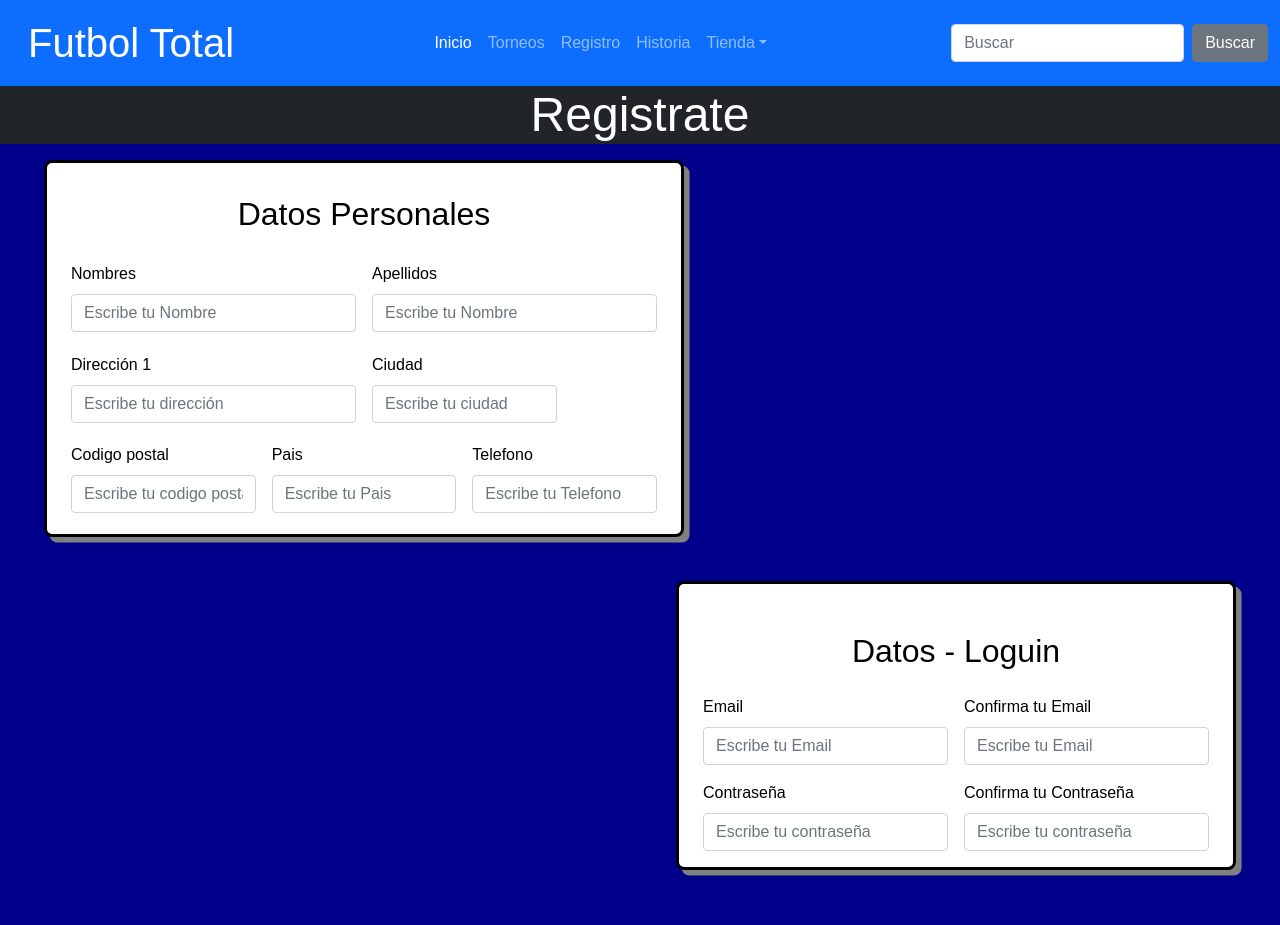
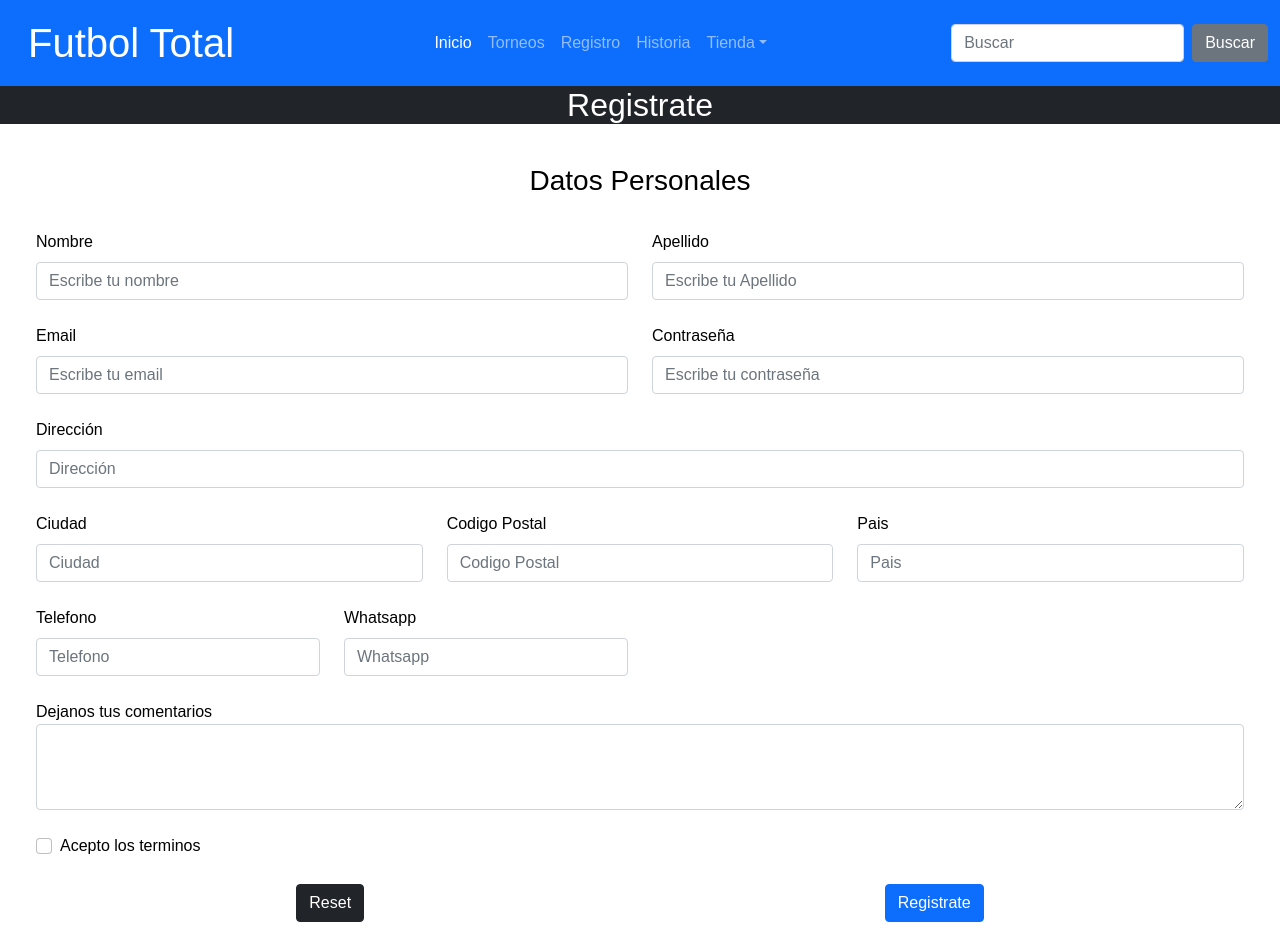
Before and after one commit to CarlosMorales23/futbol-total-morales, a website: page pages/registro.html in a window 1280 px wide. Shown: the top 925 px of the page. Drawn offline with nearby package versions, Linux system fonts and the light colour scheme.

Commit message:
tercera entrega parte 22

```diff
--- a/pages/registro.html
+++ b/pages/registro.html
@@ -76,87 +76,188 @@
     </header>
     <!------------------------FIN del Header-hecho con Boostrap------------------------------------>
 
+    <main>
 
-    <main>
-        <section class="formularios">
-            <div class="bg-dark text-white text-center">
-                <h2 class="subtitulo-principal">
-                    <div class="caja-subtitulo-principal bg-dark text-white h-25 text-center h2">
-                        <h2 class="subtitulo-principal m-0">Registrate</h2>
+        <div class="container-fluid bg-dark text-white text-center">
+            <h2 class="subtitulo-principal">
+                <div class="caja-subtitulo-principal bg-dark text-white h-25 text-center h2">
+                    <h2 class="subtitulo-principal m-0">Registrate</h2>
+                </div>
+            </h2>
+        </div>
+
+
+        <div class="container-fluid">
+            <form class="row g-4 p-4">
+
+                <h3>Datos Personales</h3>
+
+                <div class="col-sm-6">
+                    <label for="inputName" class="form-label">Nombre</label>
+                    <input type="text" class="form-control" id="inputName" placeholder="Escribe tu nombre">
+                </div>
+
+                <div class="col-sm-6">
+                    <label for="inputLastName" class="form-label">Apellido</label>
+                    <input type="text" class="form-control" id="inputLastName" placeholder="Escribe tu Apellido">
+                </div>
+
+                <div class="col-sm-6">
+                    <label for="emailInput" class="form-label">Email</label>
+                    <input type="email" class="form-control" id="emailInput" placeholder="Escribe tu email">
+                </div>
+
+                <div class="col-sm-6">
+                    <label for="inputPass" class="form-label">Contraseña</label>
+                    <input type="password" class="form-control" id="inputPass" placeholder="Escribe tu contraseña">
+                </div>
+
+                <div class="col-sm-12">
+                    <label for="inputAddress" class="form-label">Dirección</label>
+                    <input type="text" class="form-control" id="inputAddress" placeholder="Dirección">
+                </div>
+
+                <div class="col-sm-4">
+                    <label for="cityInput" class="form-label">Ciudad</label>
+                    <input type="text" class="form-control" id="cityInput" placeholder="Ciudad">
+                </div>
+
+                <div class="col-sm-4">
+                    <label for="postalCode" class="form-label">Codigo Postal</label>
+                    <input type="text" class="form-control" id="postalCode" placeholder="Codigo Postal">
+                </div>
+
+                <div class="col-4">
+                    <label for="countryInput" class="form-label">Pais</label>
+                    <input type="text" class="form-control" id="countryInput" placeholder="Pais">
+                </div>
+
+                <div class="col-sm-3">
+                    <label for="telephoneInput" class="form-label">Telefono</label>
+                    <input type="number" class="form-control" id="telephoneInput" placeholder="Telefono">
+                </div>
+
+                <div class="col-sm-3">
+                    <label for="whatsaapInput" class="form-label">Whatsapp</label>
+                    <input type="number" class="form-control" id="whatsaapInput" placeholder="Whatsapp">
+                </div>
+
+                <div class="form-group">
+                    <label for="exampleTextarea">Dejanos tus comentarios</label>
+                    <textarea class="form-control" id="exampleTextarea" rows="3"></textarea>
+                </div>
+
+                <div class="col-sm-6 d-flex">
+                    <div class="form-check">
+                        <input type="checkbox" class="form-check-input" id="checkTerms" placeholder="Ciudad">
+                        <label for="checkTerms" class="form-check-label">Acepto los terminos</label>
                     </div>
-                </h2>
-            </div>
+                </div>
+
+                <div class="col-12 d-flex justify-content-around mb-3">
+                    <button type="submit" class="btn btn-dark">Reset</button>
+                    <button type="submit" class="btn btn-primary">Registrate</button>
+                </div>
+
+            </form>
+        </div>
+
+
+
+
+
+
+
+
+
+
+
+
+
+
+
+
+
+
+
+
+
+
+
+
+
+
+        <!-- <section class="formularios">
+
 
             <div class="container-fluid datos-personales">
 
-                <form class="row g-3 d-flex justify-content-start">
+                <form class="row g-3 d-flex justify-content-md-start justify-content-center">
 
                     <div class="text-center">
                         <h3 class="col-12">Datos Personales</h3>
                     </div>
 
-                    <div class="col-6">
+                    <div class="col-sm-6">
                         <label for="nombre" class="form-label">Nombres</label>
                         <input type="text" class="form-control" id="nombre" placeholder="Escribe tu Nombre">
                     </div>
 
-                    <div class="col-6">
+                    <div class="col-sm-6">
                         <label for="apellido" class="form-label">Apellidos</label>
                         <input type="text" class="form-control" id="apellido" placeholder="Escribe tu Nombre">
                     </div>
 
-                    <div class="col-6">
+                    <div class="col-sm-6">
                         <label for="input-addres" class="form-label">Dirección 1</label>
                         <input type="text" class="form-control" id="input-addres" placeholder="Escribe tu dirección">
                     </div>
 
-                    <div class="col-4">
+                    <div class="col-sm-6">
                         <label for="city-addres" class="form-label">Ciudad</label>
                         <input type="text" class="form-control" id="city-addres" placeholder="Escribe tu ciudad">
                     </div>
 
-                    <div class="col-4">
+                    <div class="col-sm-6">
                         <label for="postalcode" class="form-label">Codigo postal</label>
                         <input type="text" class="form-control" id="code-postal" placeholder="Escribe tu codigo postal">
                     </div>
 
-                    <div class="col-4">
+                    <div class="col-sm-6">
                         <label for="country-input" class="form-label">Pais</label>
                         <input type="text" class="form-control" id="country-input" placeholder="Escribe tu Pais">
                     </div>
 
-                    <div class="col-4">
+                    <div class="col-sm-6">
                         <label for="country-input" class="form-label">Telefono</label>
                         <input type="number" class="form-control" id="country-input" placeholder="Escribe tu Telefono">
                     </div>
                 </form>
             </div>
 
-            <br>
+            <div class="container-fluid datos-loguin">
+                <form class="row g-3 d-flex justify-content-md-end justify-content-center">
 
-            <div class="container-fluid datos-loguin">
-                <form class="row g-3 d-flex flex-xs-wrap">
-
-                    <div class="col-12 text-center">
+                    <div class="col-md-12 text-center">
                         <h3 class="col">Datos - Loguin</h3>
                     </div>
 
-                    <div class="col-6">
+                    <div class="col-md-6">
                         <label for="email-input" class="form-label">Email</label>
                         <input type="email" class="form-control" id="email-input" placeholder="Escribe tu Email">
                     </div>
 
-                    <div class="col-6">
+                    <div class="col-md-6">
                         <label for="email-input" class="form-label">Confirma tu Email</label>
                         <input type="email" class="form-control" id="email-input" placeholder="Escribe tu Email">
                     </div>
 
-                    <div class="col-6">
+                    <div class="col-md-6">
                         <label for="input-pass" class="form-label">Contraseña</label>
                         <input type="password" class="form-control" id="input-pass" placeholder="Escribe tu contraseña">
                     </div>
 
-                    <div class="col-6">
+                    <div class="col-md-6">
                         <label for="input-pass" class="form-label">Confirma tu Contraseña</label>
                         <input type="password" class="form-control" id="input-pass" placeholder="Escribe tu contraseña">
                     </div>
@@ -164,13 +265,11 @@
             </div>
 
             <div class="container d-flex justify-content-center">
-
                 <button type="submit" class="btn btn-dark m-5">Reset</button>
                 <button type="submit" class="btn btn-primary m-5">Enviar</button>
             </div>
-        </section>
+        </section> -->
         <!------------------------Fin del contenedor de formulario----------------------------------->
-
     </main>
     <!-------------------------------Inicio del FOOTER--------------------------------------------->
     <footer>
@@ -190,6 +289,7 @@
             <a class="text-light" href="#" target="_blank"><img src="../img/direccion.png" alt="icono-de-correo">Mare
                 Abajo, Edificio 2, Piso 1, Apartamento 2.</a>
         </section>
+
     </footer>
     <!-------------------------------FIN del FOOTER----------------------------------------------->
 
--- a/scss/components/_registro.scss
+++ b/scss/components/_registro.scss
@@ -1,6 +1,22 @@
 @import "../base/mapas";
 @import "../base/extend";
 @import "../base/mixin";
+
+.container-fluid{
+    form{
+        h3{
+            color: black;
+            text-align: center;
+            margin-top: 2rem;
+        }
+        div{
+            label{
+                color: black;
+            }
+        }
+    }
+
+}
 
 
 .formularios{
@@ -14,7 +30,7 @@
     }
     .datos-personales{
         form{
-            width: 40rem;
+            width: 35rem;
             height: auto;
             border: 0.2rem solid black;
             border-radius: 0.5rem;
```
Also changed, not shown: css/style.css, img/m-uruguay-1930-1.avif (added).
